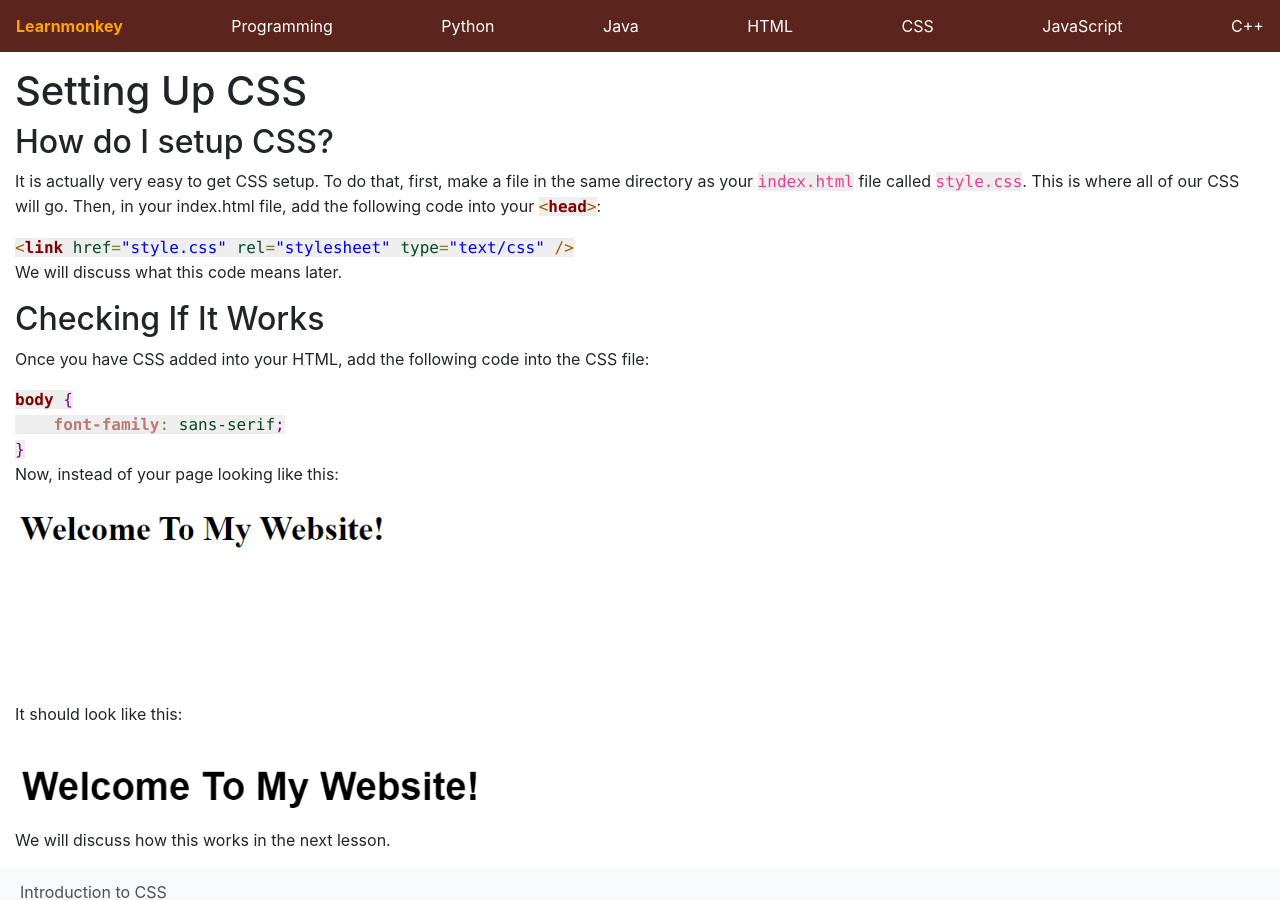
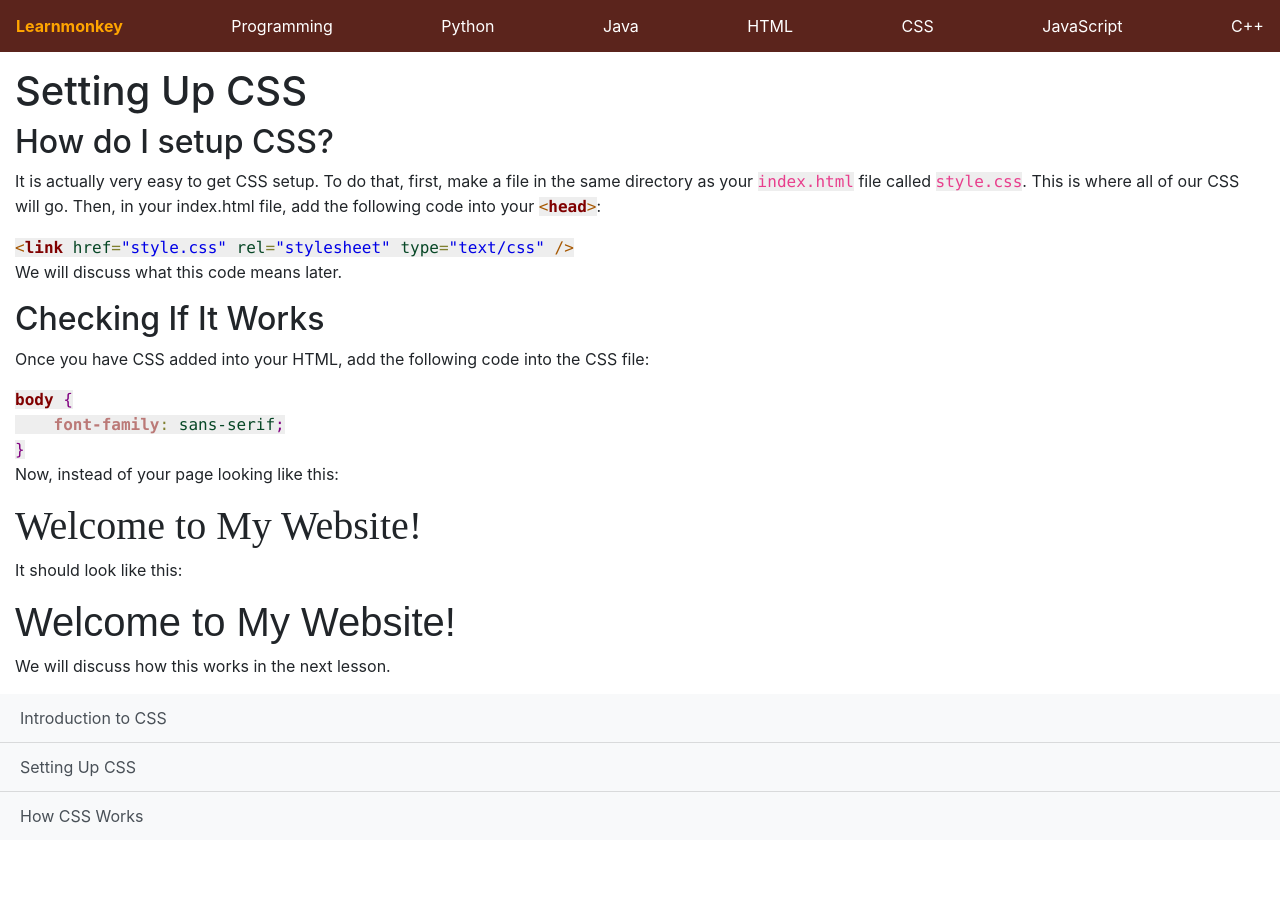
Before and after one commit to learnmonkey/learnmonkey.github.io, a Jekyll site: the page built from programming/css/setup-css.html, in a window 1280 px wide and 900 px high. Built offline with Jekyll 4.4.1, drawn with Linux system fonts in a browser that asks for light colours.

Commit message:
update setup-css.html

```diff
--- a/programming/css/setup-css.html
+++ b/programming/css/setup-css.html
@@ -20,8 +20,10 @@
         &nbsp;&nbsp;&nbsp;&nbsp;<span style='color:#bb7977; font-weight:bold; '>font-family</span><span style='color:#808030; '>:</span> <span style='color:#074726; '>sans-serif</span><span style='color:#800080; '>;</span><br>
       <span style='color:#800080; '>}</span></code>
       <p>Now, instead of your page looking like this: </p>
-      <img src="/images/programming/css/serif-website.png" alt="Serif Website">
+      <!--<img src="/images/programming/css/serif-website.png" alt="Serif Website">-->
+      <h1 style="font-family: serif">Welcome to My Website!</h1>
       <p>It should look like this: </p>
-      <img src="/images/programming/css/sans-serif-website.png" style="height: 40%;width:40%;" alt="Sans-Serif Website">
+      <!--<img src="/images/programming/css/sans-serif-website.png" style="height: 40%;width:40%;" alt="Sans-Serif Website">-->
+      <h1 style="font-family: sans-serif">Welcome to My Website!</h1>
     <p>We will discuss how this works in the next lesson.</p>
 </section>
```
